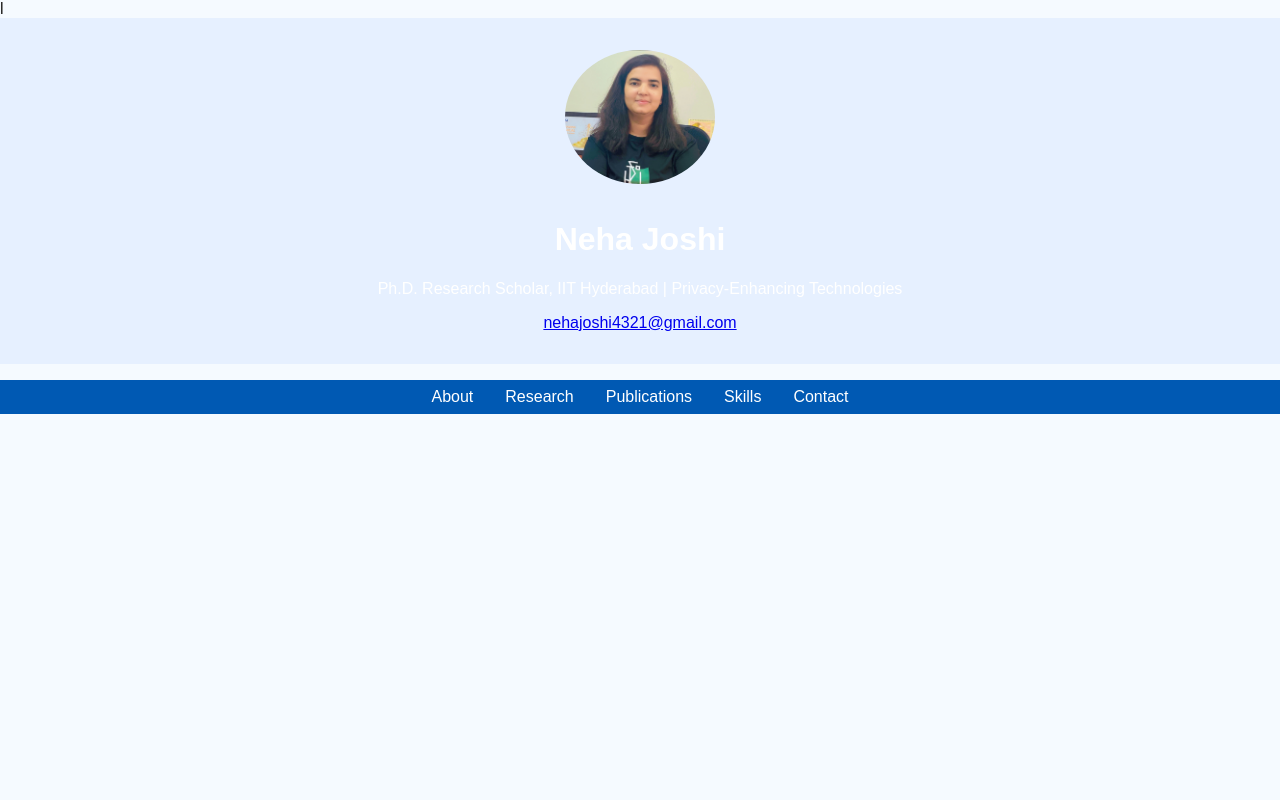
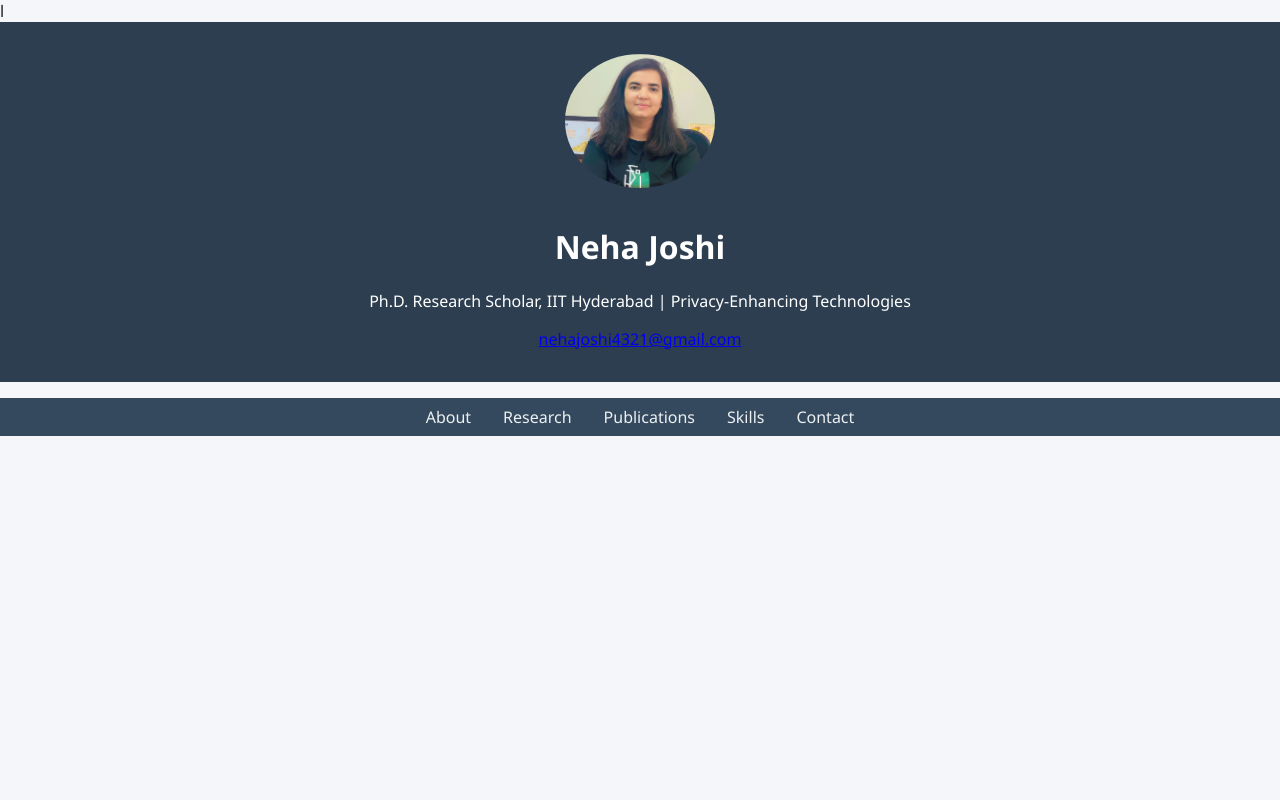
Before and after one commit to nehajoshi4321/neha.github.io, a plain HTML site: page index.html in a window 1280 px wide. Shown: the top 800 px of the page. Drawn offline with Linux system fonts and the light colour scheme.

Commit message:
Update style.css

```diff
--- a/style.css
+++ b/style.css
@@ -2,13 +2,13 @@ html {
     scroll-behavior: smooth;
 }
 body {
-    font-family: Arial, sans-serif;
+    font-family: 'Segoe UI', Tahoma, Geneva, Verdana, sans-serif;
     margin: 0;
-    background: #f5faff;
-    color: #1a1a1a;
+    background: #f4f6f9; /* soft neutral background */
+    color: #1e1e1e;
 }
 header {
-    background: #e6f0ff;
+    background: #2c3e50; /* deep blue-gray */
     color: white;
     text-align: center;
     padding: 2rem 1rem;
@@ -23,7 +23,7 @@ header .profile-pic:hover {
     transform: scale(1.05);
 }
 nav ul {
-    background: #0059b3;
+    background: #34495e; /* consistent with header but slightly lighter */
     padding: 0.5rem;
     display: flex;
     justify-content: center;
@@ -33,11 +33,11 @@ nav ul li {
     margin: 0 1rem;
 }
 nav ul li a {
-    color: white;
+    color: #ecf0f1;
     text-decoration: none;
 }
 nav ul li a:hover {
-    border-bottom: 2px solid white;
+    border-bottom: 2px solid #ecf0f1;
     transition: border 0.3s ease;
 }
 section {
@@ -53,11 +53,12 @@ section.visible {
     transform: none;
 }
 h2 {
-    border-bottom: 2px solid #0059b3;
+    border-bottom: 2px solid #2980b9; /* refined blue tone */
     padding-bottom: 0.3rem;
+    color: #2c3e50;
 }
 footer {
-    background: #003366;
+    background: #2c3e50;
     color: white;
     text-align: center;
     padding: 1rem;
```
